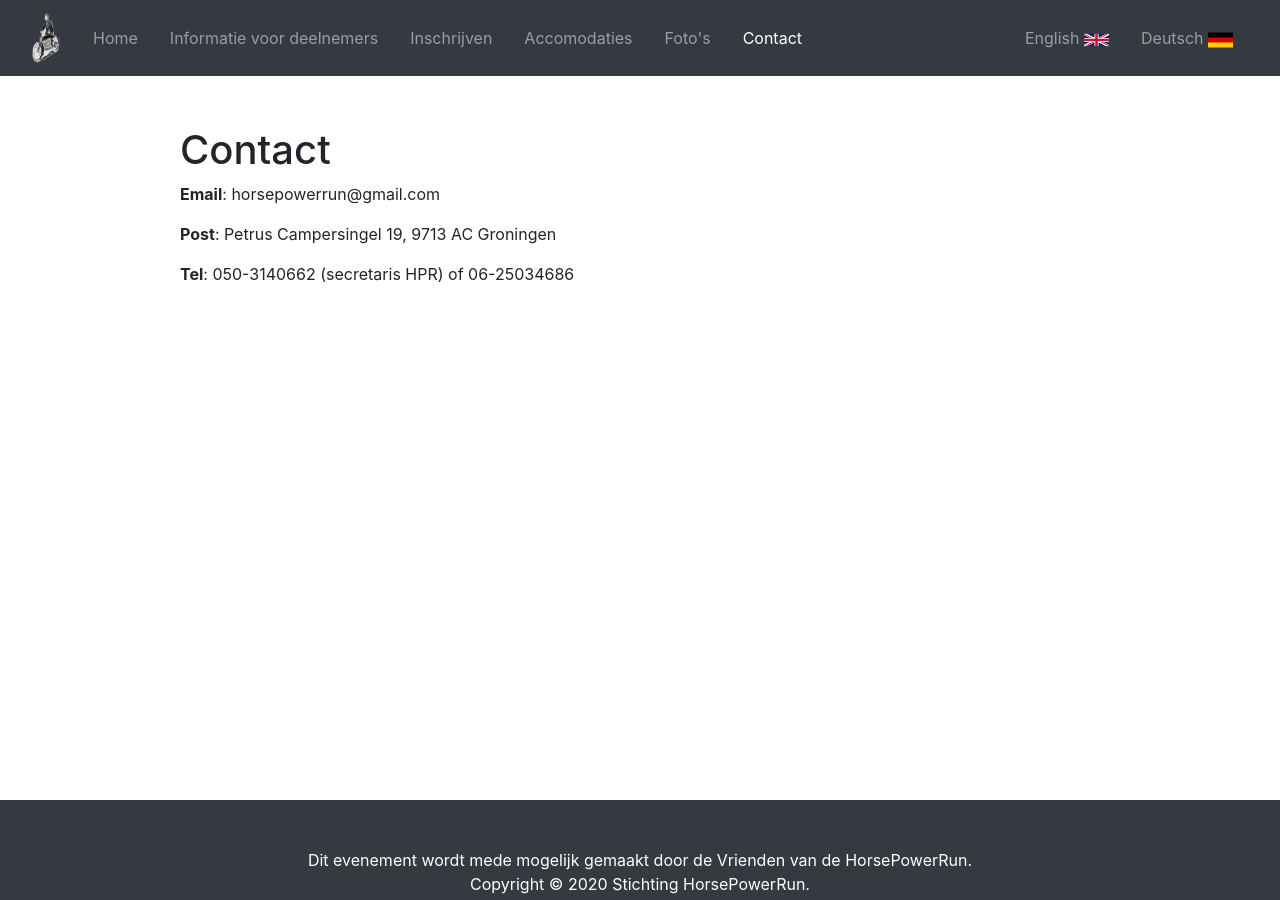
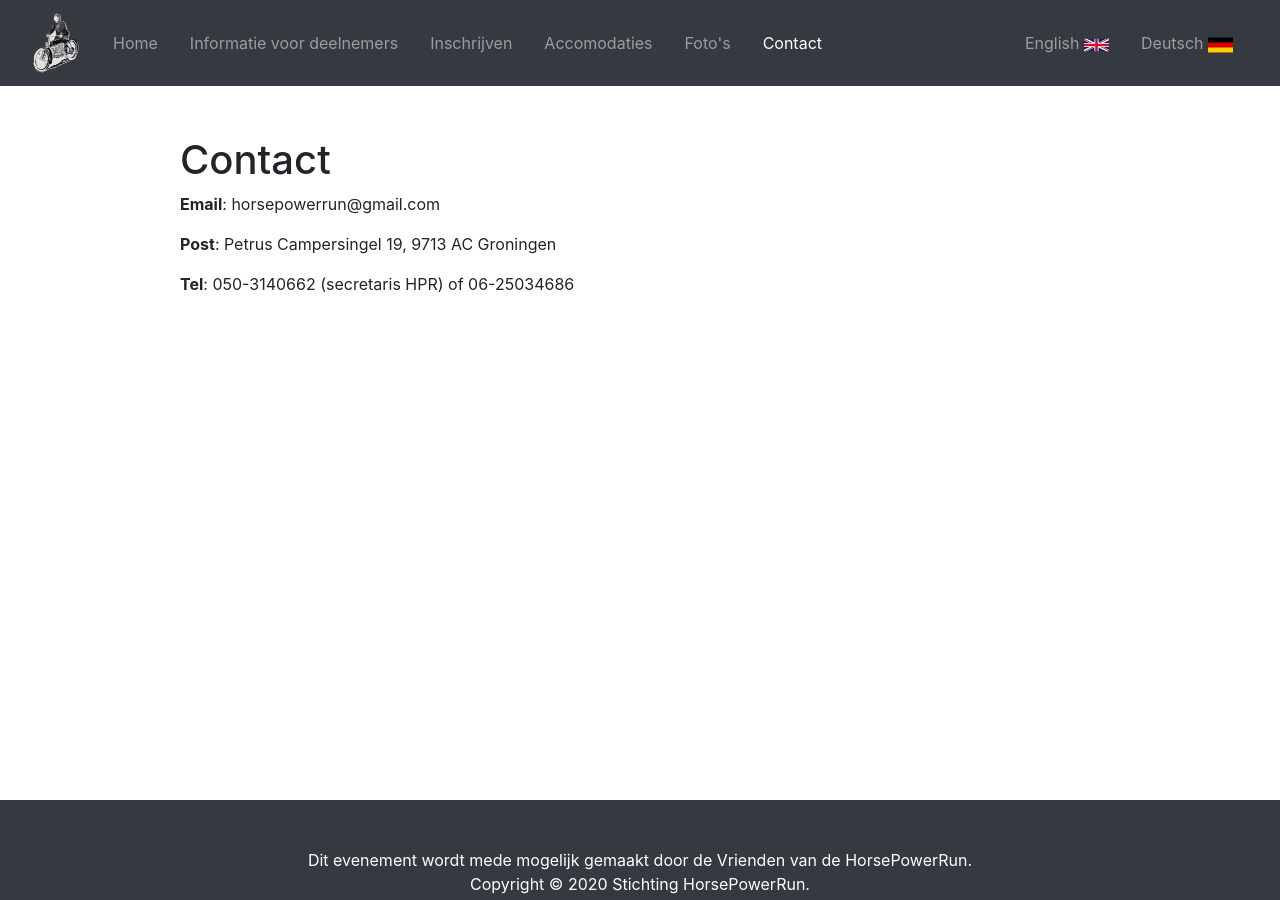
Before and after one commit to nielshuman/HorsePowerRun, a Jekyll site: the page built from nl/contact.md, in a window 1280 px wide. Built offline with Jekyll 4.4.1, drawn with Linux system fonts in a browser that asks for light colours.

Commit message:
Update header.html

```diff
--- a/_includes/header.html
+++ b/_includes/header.html
@@ -6,7 +6,7 @@
         <span class="navbar-toggler-icon"></span>
       </button>
         <a class="navbar-brand" href="/">
-          <img src="/assets/logo_burned.png" height="50px" width="30px">
+          <img src="/assets/logo_burned.png" height="60px" width="50px">
         </a>
     </div>
 
```
